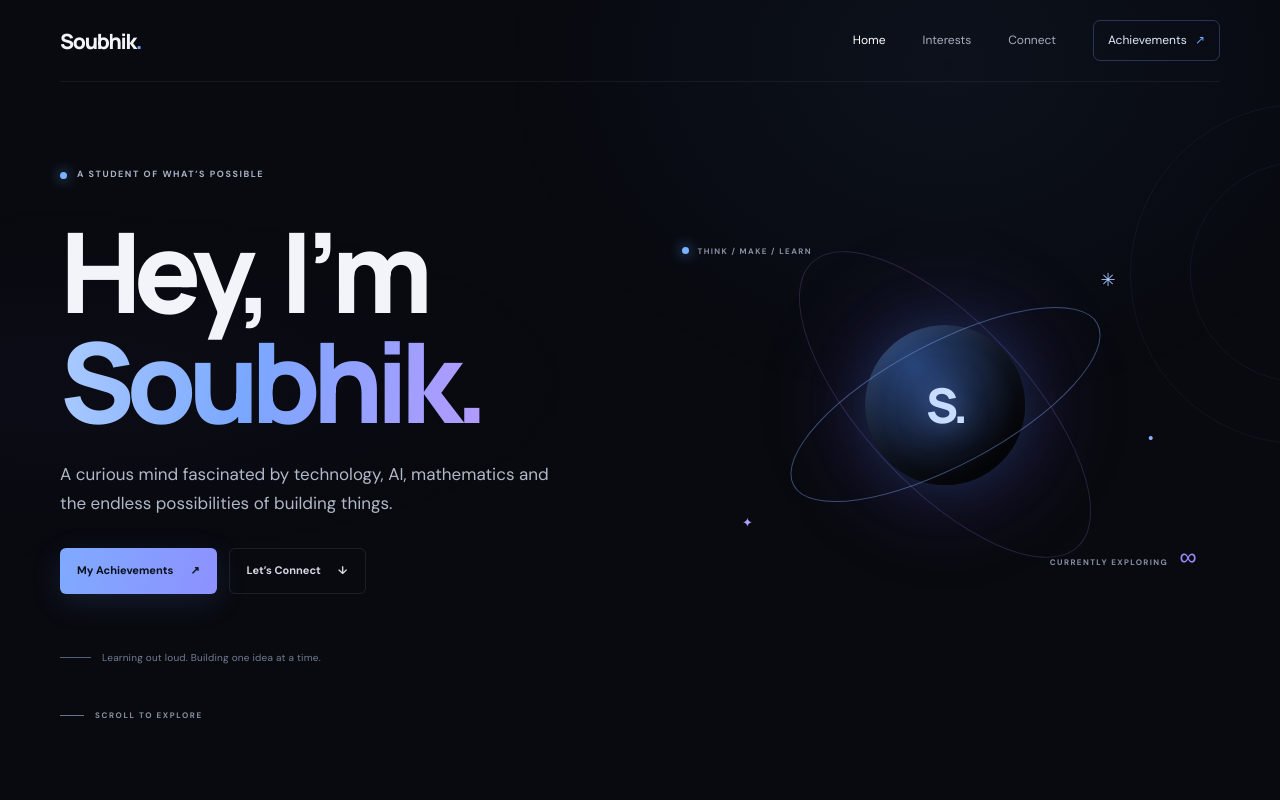
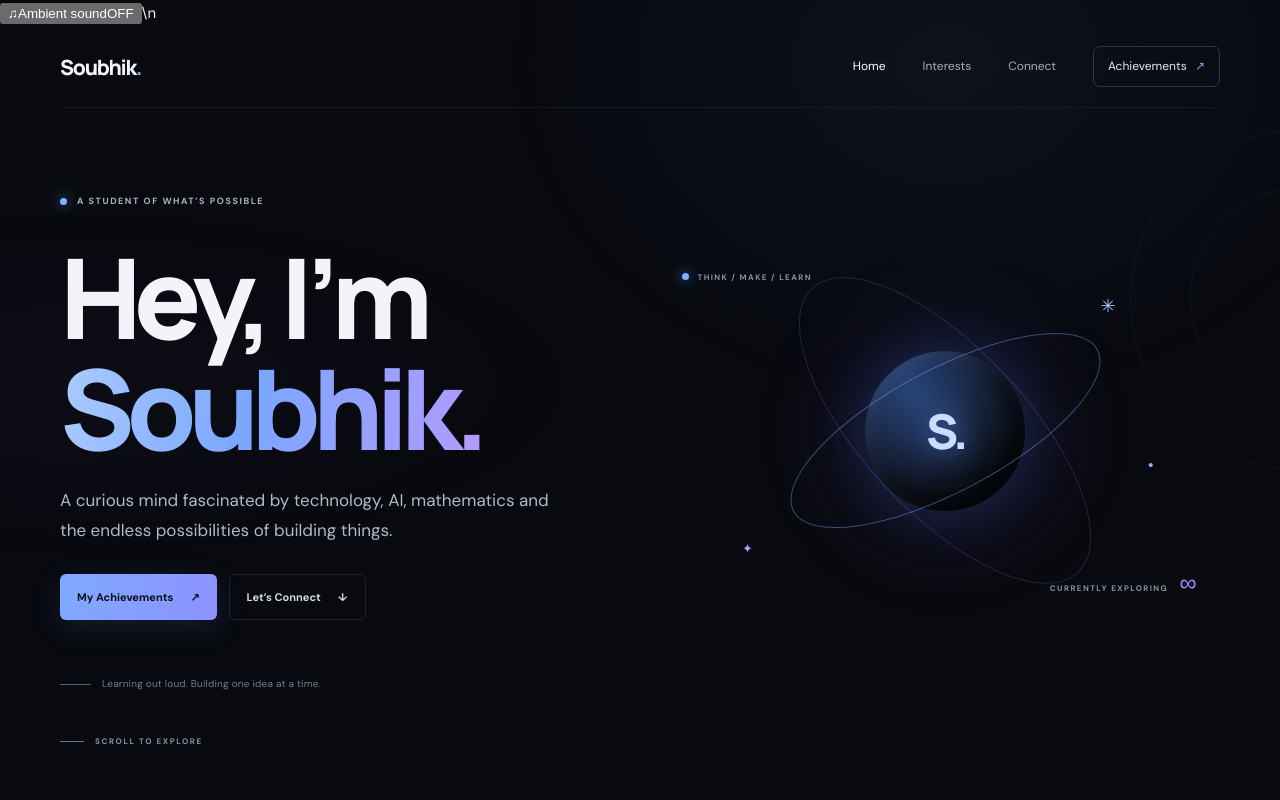
Before and after one commit to brainverse07/soubhik, a plain HTML site: page index.html in a window 1280 px wide. Shown: the top 800 px of the page. Drawn offline with Linux system fonts and the light colour scheme.

Commit message:
Add floating ambient music control

```diff
--- a/index.html
+++ b/index.html
@@ -17,7 +17,7 @@
   <script src="script.js" defer></script>
 </head>
 <body>
-  <div class="site-shell">
+  <button id="ambient-toggle" class="ambient-toggle" type="button" aria-pressed="false" aria-label="Play ambient music"><span class="ambient-icon">♫</span><span class="ambient-label">Ambient sound</span><span class="ambient-state">OFF</span></button>\n  <div class="site-shell">
     <header class="topbar">
       <a class="wordmark" href="index.html" aria-label="Soubhik home">Soubhik<span>.</span></a>
       <button class="menu-toggle" type="button" aria-label="Open navigation" aria-expanded="false" aria-controls="primary-nav"><span></span><span></span></button>
```
